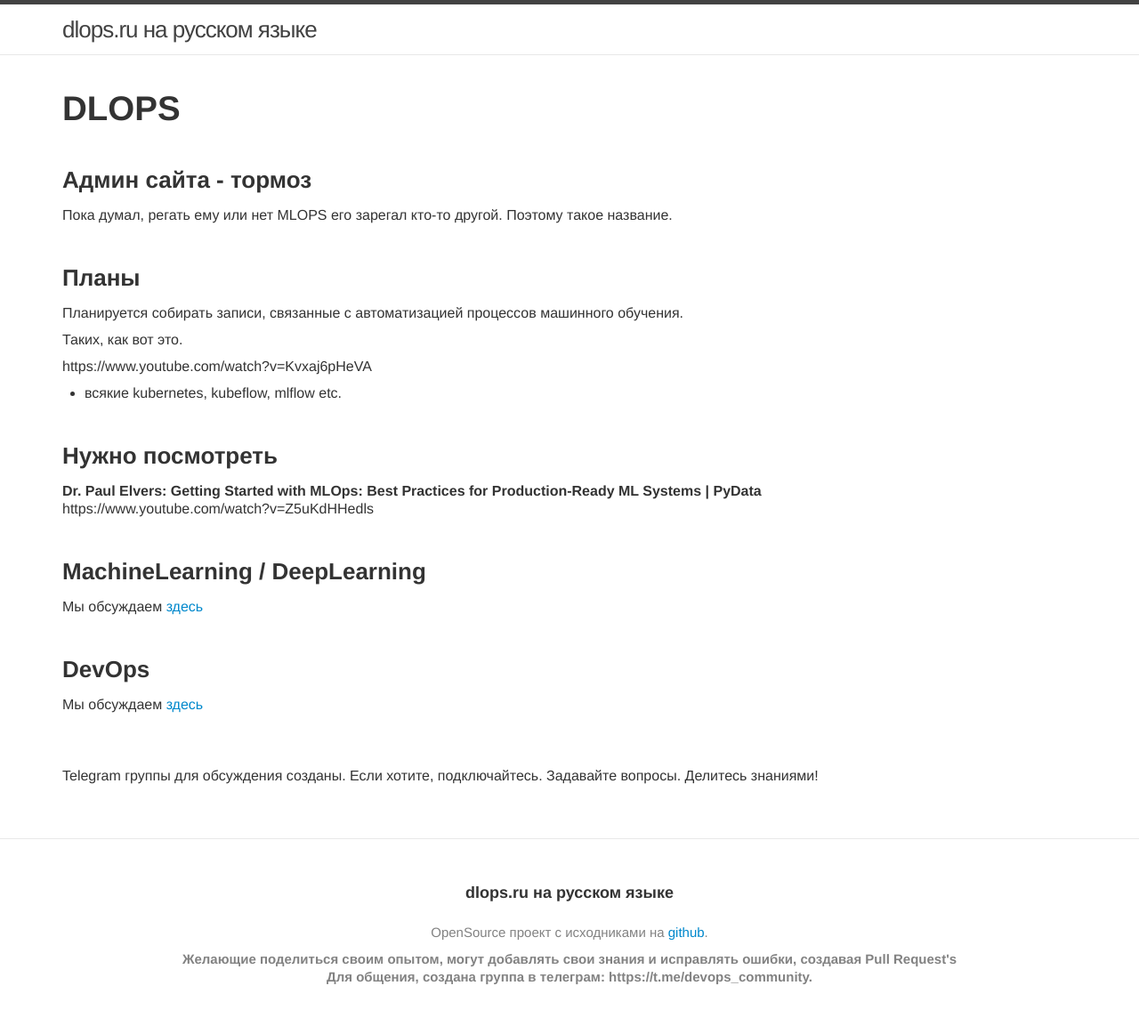
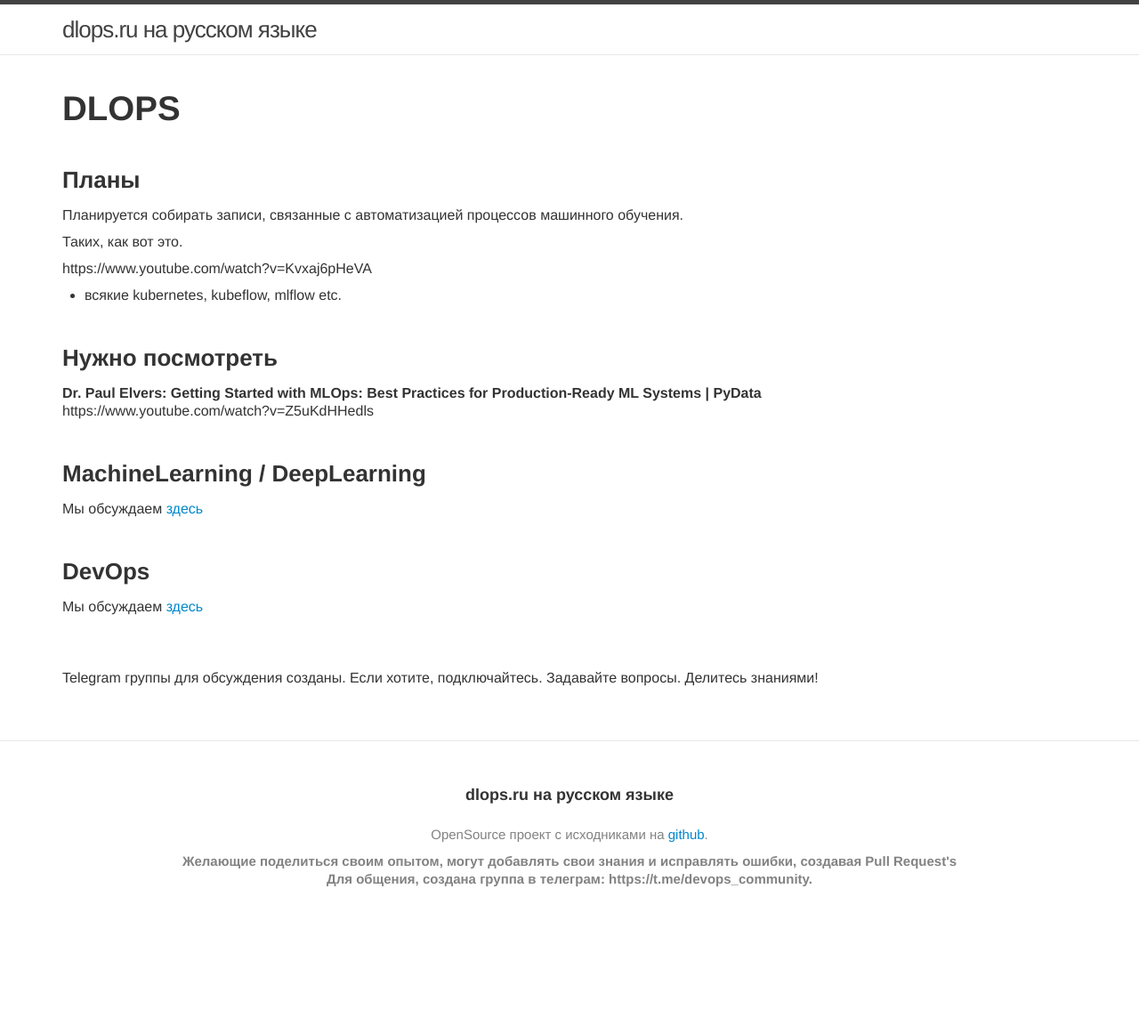
Before and after one commit to webmakaka/docs.mlops.ru, a Jekyll site: the page built from website/00-index.md, in a window 1280 px wide. Shown: the whole page at 89% size. Built offline with Jekyll 4.4.1, drawn with Linux system fonts in a browser that asks for light colours; after the commit the page ends 1043 px from its top, so only the background shows below that.

Commit message:
Update 00-index.md

```diff
--- a/website/00-index.md
+++ b/website/00-index.md
@@ -6,12 +6,6 @@ permalink: /
 
 # DLOPS
 
-<br/>
-
-### Админ сайта - тормоз
-
-Пока думал, регать ему или нет MLOPS его зарегал кто-то другой.
-Поэтому такое название.
 
 <br/>
 
```
